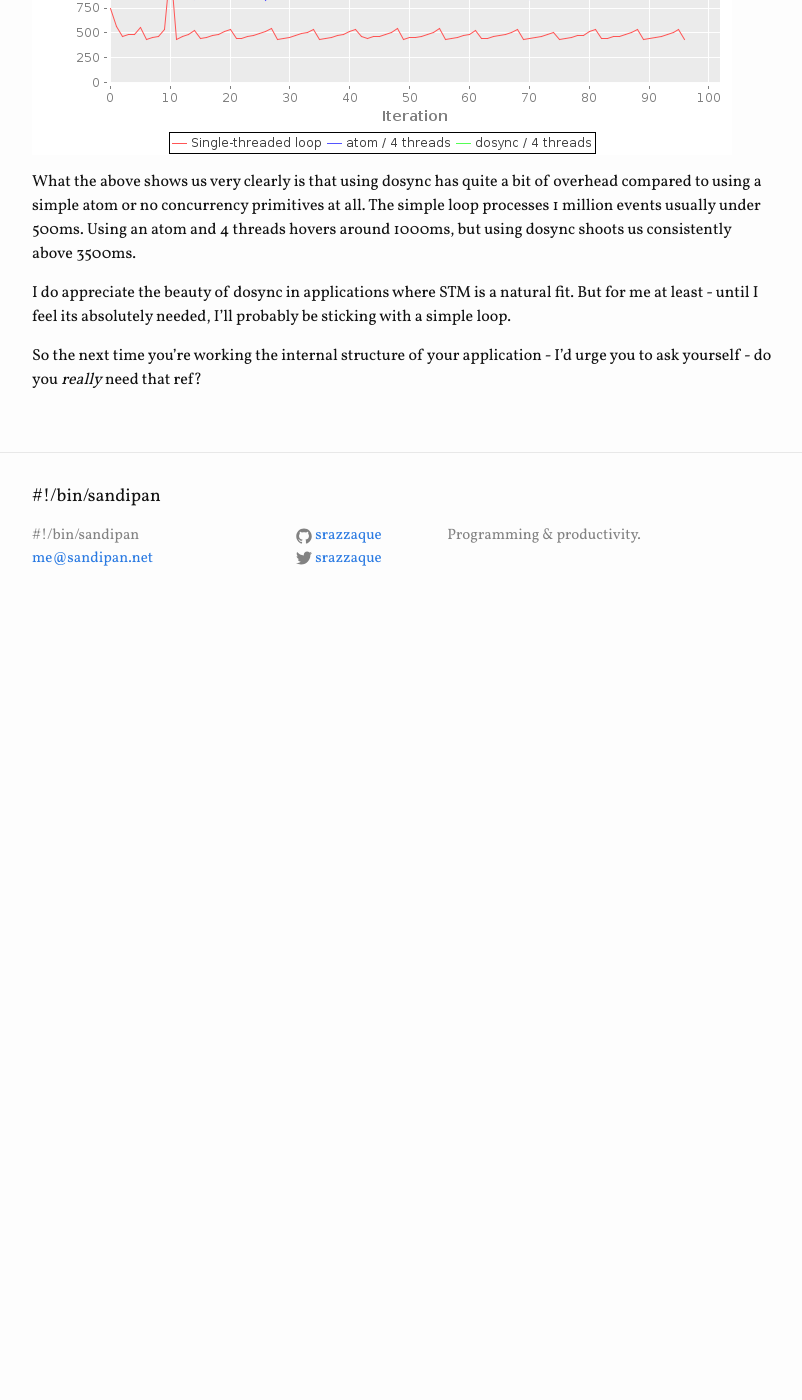
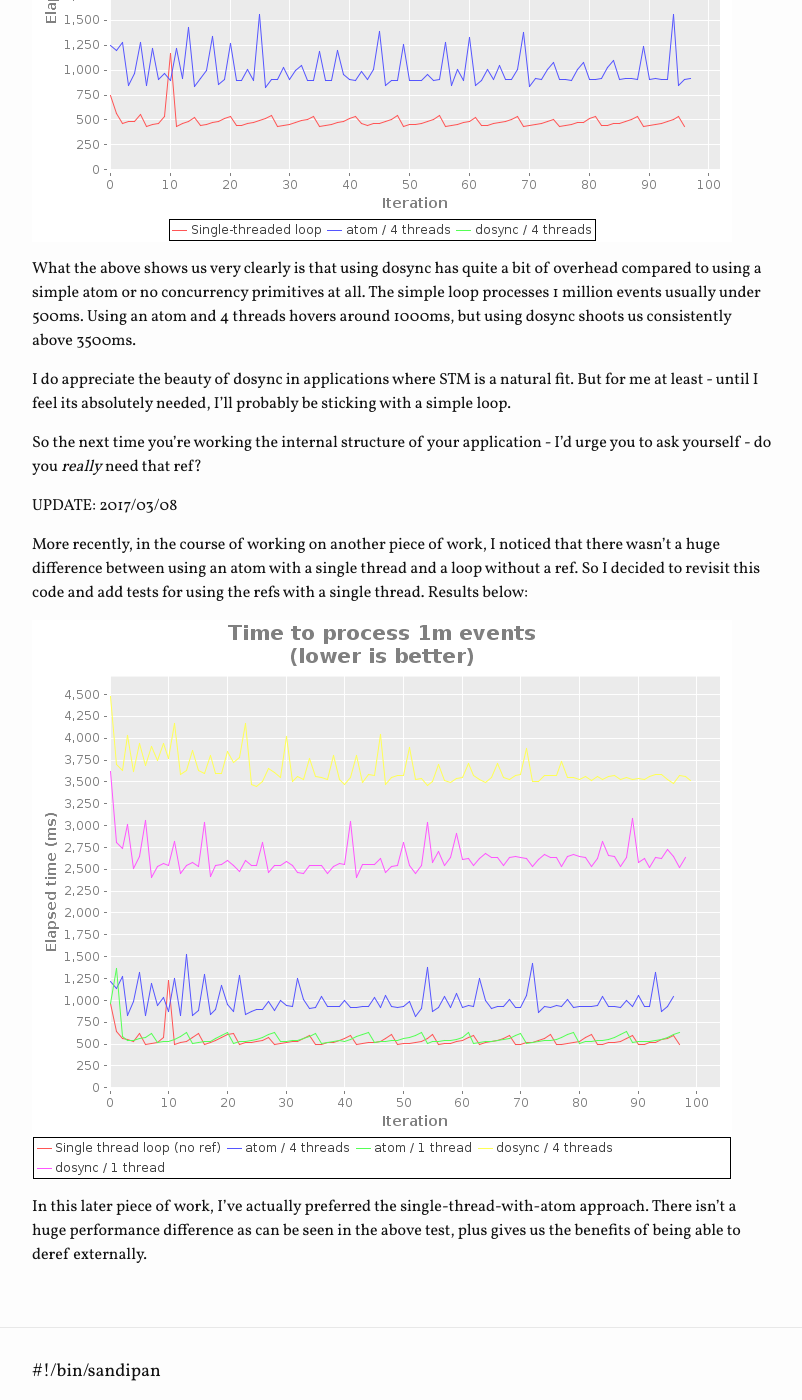
Before and after one commit to srazzaque/srazzaque.github.io, a Jekyll site: the page built from _posts/2016-07-09-clojure-ref.markdown, in a window 1280 px wide and 1400 px high, scrolled down 2688 px. Shown: the whole window, without its empty margins (238-1040 px from the left). Built offline with Jekyll 4.4.1, drawn with Linux system fonts in a browser that asks for light colours; comment, search, counter and statistics services are not loaded; before the commit the page ends 3318 px from its top, so only the background shows below that; some of the changed text lies outside the part shown.

Commit message:
Updates to clojure ref work

```diff
--- a/_posts/2016-07-09-clojure-ref.markdown
+++ b/_posts/2016-07-09-clojure-ref.markdown
@@ -5,6 +5,10 @@ date:   2016-07-09 00:01
 categories: clojure
 tags: clojure java "functional programming" FP state
 ---
+
+Updated: 2017/03/08 - Using an (atom) with a single thread is basically as fast as a loop with no
+ref. This also gives us the benefit if having something deref'able outside the loop. (See update
+towards the bottom of the post).
 
 In some research I've been doing, I've found that using a simple single threaded loop for business
 logic with a recur statement is blisteringly fast compared to the overhead of using a ref and
@@ -120,3 +124,15 @@ least - until I feel its absolutely needed, I'll probably be sticking with a sim
 
 So the next time you're working the internal structure of your application - I'd urge you to ask
 yourself - do you _really_ need that ref?
+
+UPDATE: 2017/03/08
+
+More recently, in the course of working on another piece of work, I noticed that there wasn't a huge
+difference between using an atom with a single thread and a loop without a ref. So I decided to
+revisit this code and add tests for using the refs with a single thread. Results below:
+
+![Chart showing time to process 1 million events](/assets/loop_ref_dosync_redo.png)
+
+In this later piece of work, I've actually preferred the single-thread-with-atom approach. There
+isn't a huge performance difference as can be seen in the above test, plus gives us the benefits of
+being able to deref externally.
```
Also changed, not shown: assets/loop_ref_dosync_redo.png (added).
